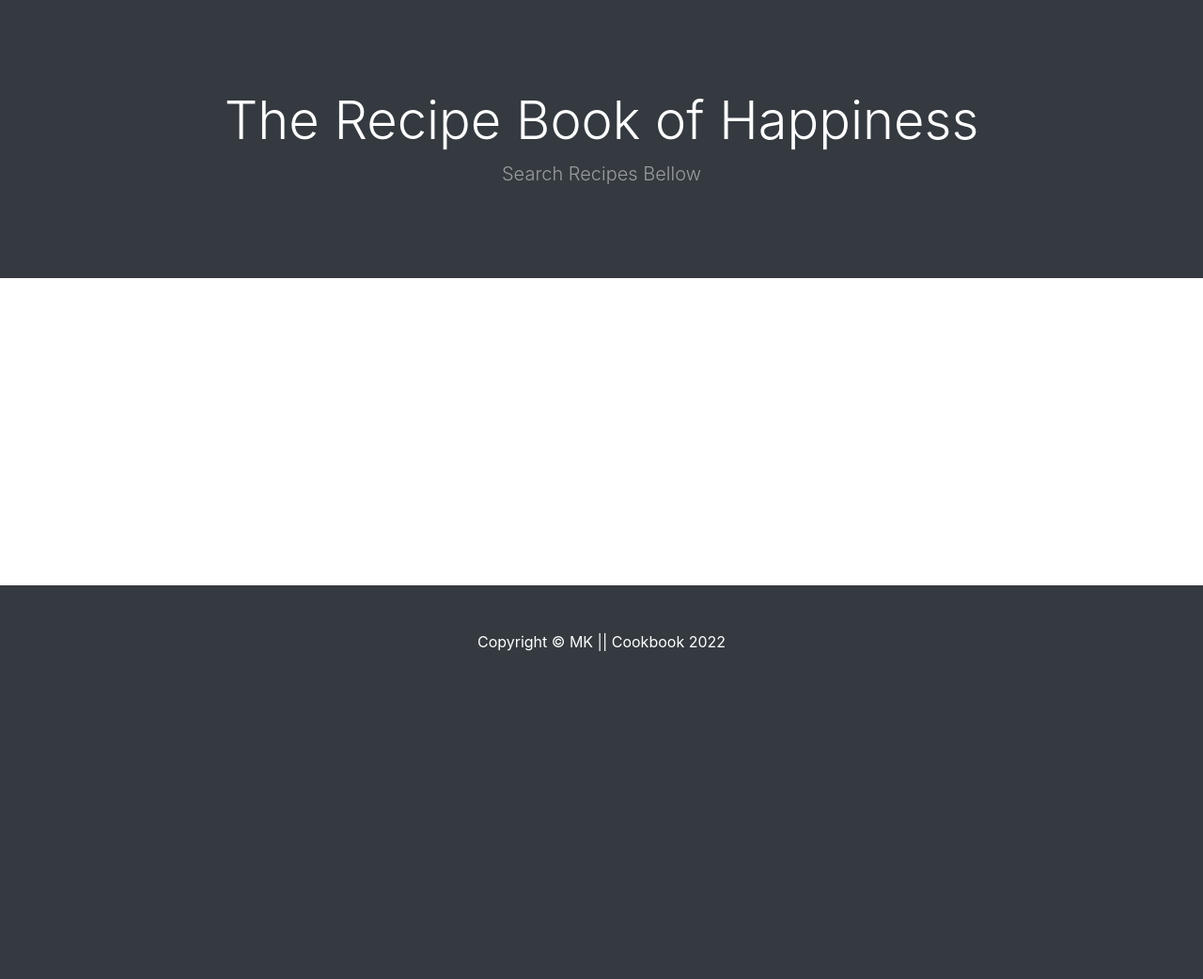
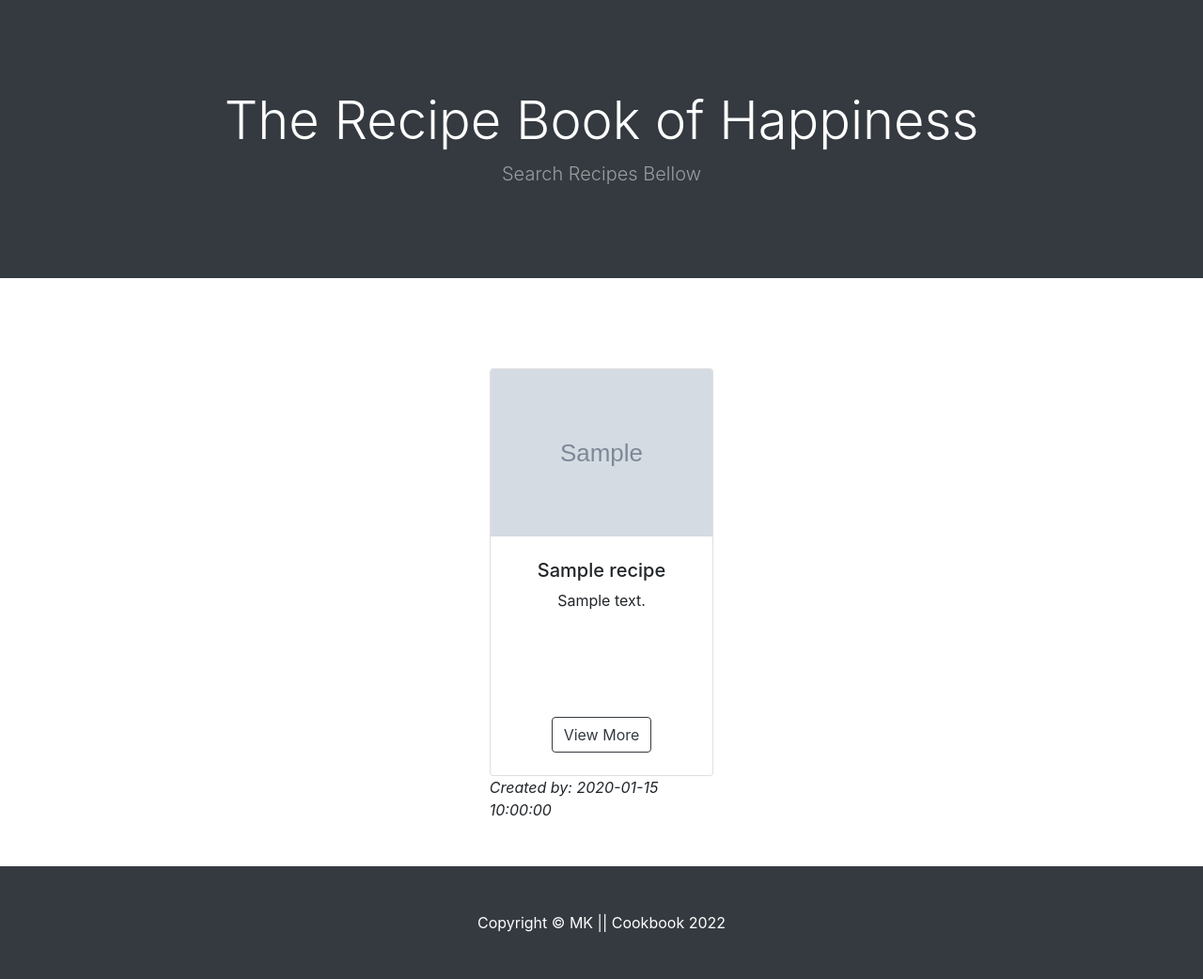
Before and after one commit to Code-Institute-Submissions/Frangelicomk-cookbook-project_SepResub, a Flask app: template templates/favorites.html in a window 1280 px wide. Shown: the part 57-1099 px from the top of the page at 94% size. Before the commit the page ends 750 px from the top, so only its background shows below. Run offline with Flask 2, Linux system fonts and the light colour scheme; the template is opened without the code that fills it: most values are stand-ins (such as "Sample title", 1, 10 or a date in 2020); grey boxes marked "Sample" are stand-in pictures; some libraries are stand-ins or nearby versions.

Commit message:
add favorites page showing all the recipes the user has favorited

```diff
--- a/run.py
+++ b/run.py
@@ -135,8 +135,7 @@ def recipe(recipe_name):
 
     """
 
-    mongo.db.recipes.find_one({"recipe_name": recipe_name})
-    print(recipe, recipe_name)
+    recipe = mongo.db.recipes.find_one({"recipe_name": recipe_name})
     return render_template("recipe.html", recipe=recipe)
 
 
@@ -162,16 +161,7 @@ def favorite_recipe(recipe_name):
     return redirect(url_for("index"))
 
 
-@app.route("/about")
-def about():
-    """
-    Formats the structure of about.html
-
-    """
-    return render_template("about.html", page_title="About")
-
-
-@app.route("/favorites<username>", methods=["GET", "POST"])
+@app.route("/favorites/<username>", methods=["GET", "POST"])
 def favorites(username):
     """
     Favorites html only appears if user is logged in
@@ -181,7 +171,15 @@ def favorites(username):
         username = mongo.db.users.find_one(
             {"username": session["user"]})["username"]
 
-        return render_template("favorites.html", username=username)
+        recipes = mongo.db.recipes.find()
+        recipesModified = []
+        if session.get("user"):
+            favorites = mongo.db.user_favorites.find({"username": session["user"]})
+            for r in recipes:
+                for f in favorites:
+                    if(r['recipe_name'] == f['recipe_name']):
+                        recipesModified.append(r)
+        return render_template("favorites.html", username=username, recipes=recipesModified)
     return render_template(
         "login.html")
 
@@ -209,6 +207,14 @@ def add_recipe():
     return render_template("add_recipe.html", recipes=recipes)
 
 
+@app.route("/about")
+def about():
+    """
+    Formats the structure of about.html
+
+    """
+    return render_template("about.html", page_title="About")
+
 if __name__ == "__main__":
     app.run(
         host=os.environ.get("IP"),
--- a/templates/favorites.html
+++ b/templates/favorites.html
@@ -15,9 +15,33 @@
         </div>
     </div>
 </header>
-    <div class="container">
-        <div class="col s12 m8 offset-m2">
+<section class="py-5">
+    <div class="container px-4 px-lg-5 mt-5">
+            <div class="row gx-4 gx-lg-5 row-cols-2 row-cols-md-3 row-cols-xl-4 justify-content-center">
+                {%for i in recipes%}
+                    <div class="col mb-5">
+                        <div class="card h-100">
+                            <!-- Product image-->
+                            <img class="card-img-top" src="{{ i.cover }}" alt="..." />
+                            <!-- Product details-->
+                            <div class="card-body p-4">
+                                <div class="text-center">
+                                    <!-- Product name-->
+                                    <h5 class="fw-bolder">{{ i.recipe_name }}</h5>
+                                    <p class="fw-bolder">{{ i.description }}</p>
+                                </div>
+                            </div>
+                                <!-- Product actions-->
+                                <div class="card-footer p-4 pt-0 border-top-0 bg-transparent">
 
-        </div>
+                                    <div class="text-center"><a class="btn btn-outline-dark mt-auto"
+                                            href="/recipe/{{ i.recipe_name }}">View More</a></div>
+                                </div>
+                            </div>
+                            <span><em>Created by: {{ i.created_by }}</em></span>
+                        </div>
+                {%endfor%}
+            </div>
     </div>
+</section>
 {% endblock %}
--- a/templates/index.html
+++ b/templates/index.html
@@ -44,7 +44,7 @@
                             {% endif %}
                             {% endif %}
                             <div class="text-center"><a class="btn btn-outline-dark mt-auto"
-                                    href="unfavorite_recipe/{{ i.recipe_name }}">View More</a></div>
+                                    href="recipe/{{ i.recipe_name }}">View More</a></div>
                         </div>
                     </div>
                     <span><em>Created by: {{ i.created_by }}</em></span>
```
Also changed, not shown: templates/recipe.html (+15 -0 lines).
